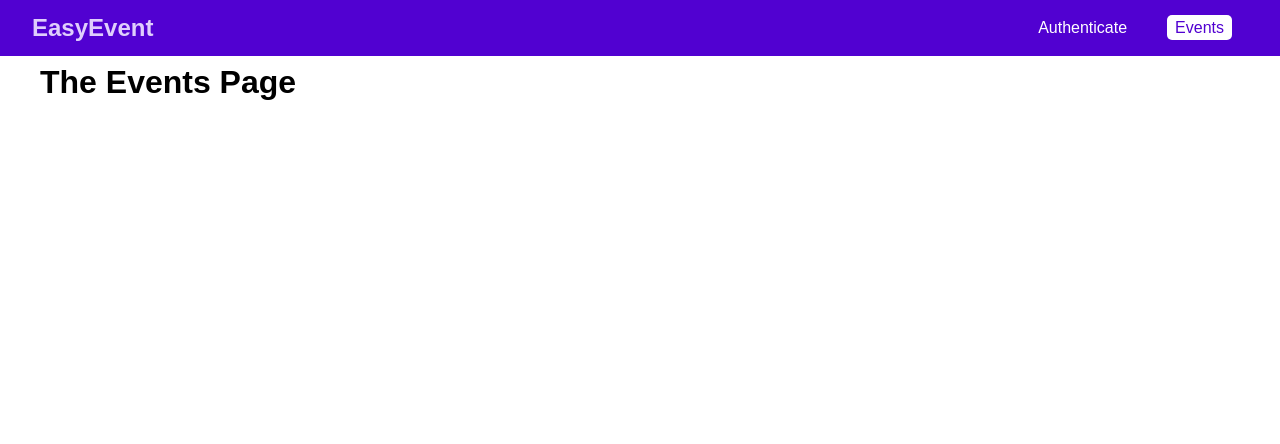
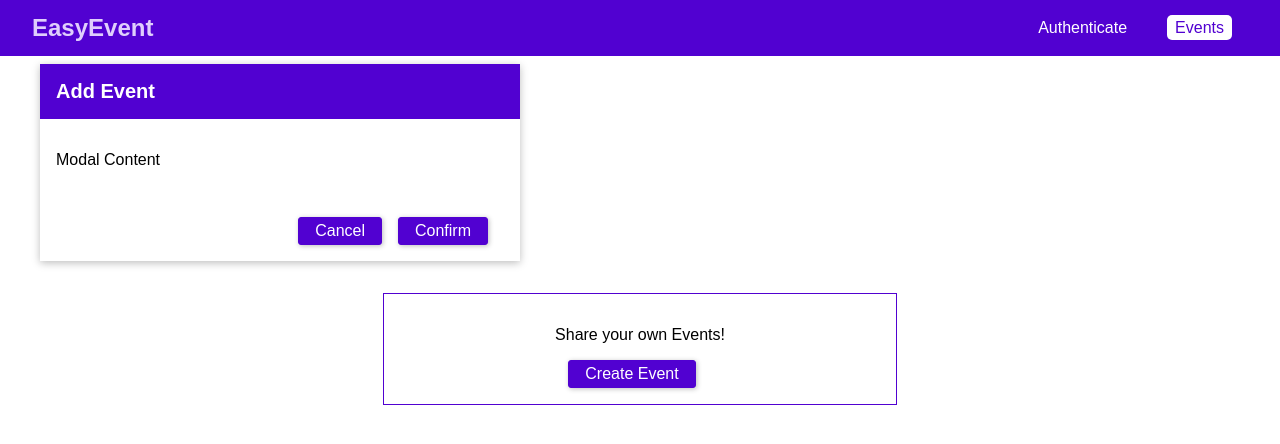
Before and after one commit to gha665/graphql-react-event-booking, a React (Create React App) app in the folder frontend/: page /events in a window 1280 px wide. Shown: the top 444 px of the page. Built offline with nearby package versions, Linux system fonts and the light colour scheme.

Commit message:
created modals

```diff
--- /dev/null
+++ b/frontend/src/components/Modal/Modal.css
@@ -0,0 +1,35 @@
+.modal {
+  width: 90%;
+  background: white;
+  box-shadow: 0 2px 8px rgba(0, 0, 0, 0.26);
+  top: 20vh;
+  left: 5%;
+}
+
+.modal__header {
+  padding: 1rem;
+  background: #5101d1;
+  color: white;
+}
+
+.modal__header h1 {
+  margin: 0;
+  font-size: 1.25rem;
+}
+
+.modal__content {
+  padding: 1rem;
+}
+
+.modal__actions {
+  display: flex;
+  justify-content: flex-end;
+  padding: 1rem;
+}
+
+@media (min-width: 768px) {
+  .modal {
+    width: 30rem;
+    left: calc((100% - 30rem) / 2);
+  }
+}
--- /dev/null
+++ b/frontend/src/components/Modal/Modal.js
@@ -0,0 +1,18 @@
+import React from "react";
+
+import "./Modal.css";
+
+const modal = (props) => (
+  <div className="modal">
+    <header className="modal__header">
+      <h1>{props.title}</h1>
+    </header>
+    <section className="modal__content">{props.children}</section>
+    <section className="modal__actions">
+      {props.canCancel && <button className="btn">Cancel</button>}
+      {props.canConfirm && <button className="btn">Confirm</button>}
+    </section>
+  </div>
+);
+
+export default modal;
--- /dev/null
+++ b/frontend/src/pages/Events.css
@@ -0,0 +1,8 @@
+.events-control {
+  text-align: center;
+  border: 1px solid #5101d1;
+  padding: 1rem;
+  margin: 2rem auto;
+  width: 30rem;
+  max-width: 80%;
+}
--- a/frontend/src/pages/Events.js
+++ b/frontend/src/pages/Events.js
@@ -1,8 +1,21 @@
 import React, { Component } from "react";
+import Modal from "../components/Modal/Modal";
+
+import "./Events.css";
 
 class EventsPage extends Component {
   render() {
-    return <h1>The Events Page</h1>;
+    return (
+      <React.Fragment>
+        <Modal title="Add Event" canCancel canConfirm>
+          <p>Modal Content</p>
+        </Modal>
+        <div className="events-control">
+          <p>Share your own Events!</p>
+          <button className="btn">Create Event</button>
+        </div>
+      </React.Fragment>
+    );
   }
 }
 
```
Also changed, not shown: frontend/src/pages/Auth.css (+0 -32 lines).
